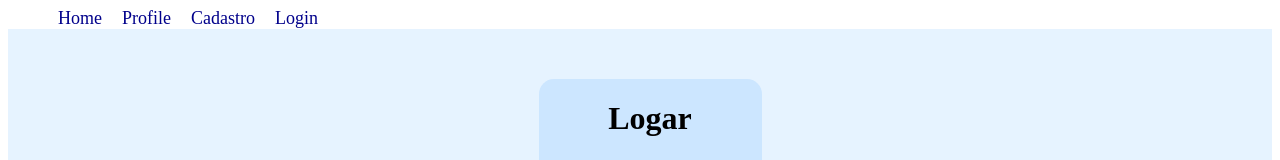
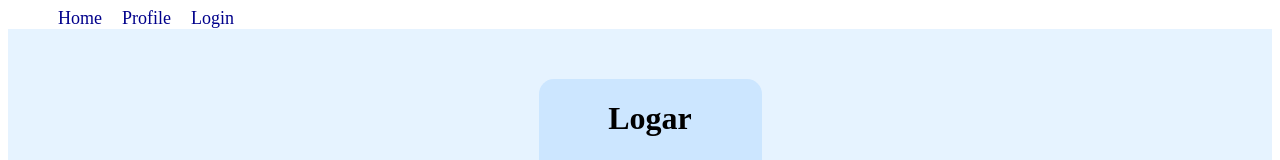
Before and after one commit to GustavoFSProg/blog-web, a React (Create React App) app: page /login in a window 1280 px wide. Shown: the top 160 px of the page. Built offline with nearby package versions, Linux system fonts and the light colour scheme.

Commit message:
poiruryuryt

```diff
--- a/src/Header.js
+++ b/src/Header.js
@@ -29,18 +29,6 @@ function Header() {
       </Link>
 
       <Link
-        to="/register-posts"
-        style={{
-          marginRight: '20px',
-          textDecoration: 'none',
-          color: 'darkblue',
-          fontSize: '18px',
-        }}
-      >
-        Cadastro
-      </Link>
-
-      <Link
         to="/login"
         style={{
           marginRight: '20px',
```
